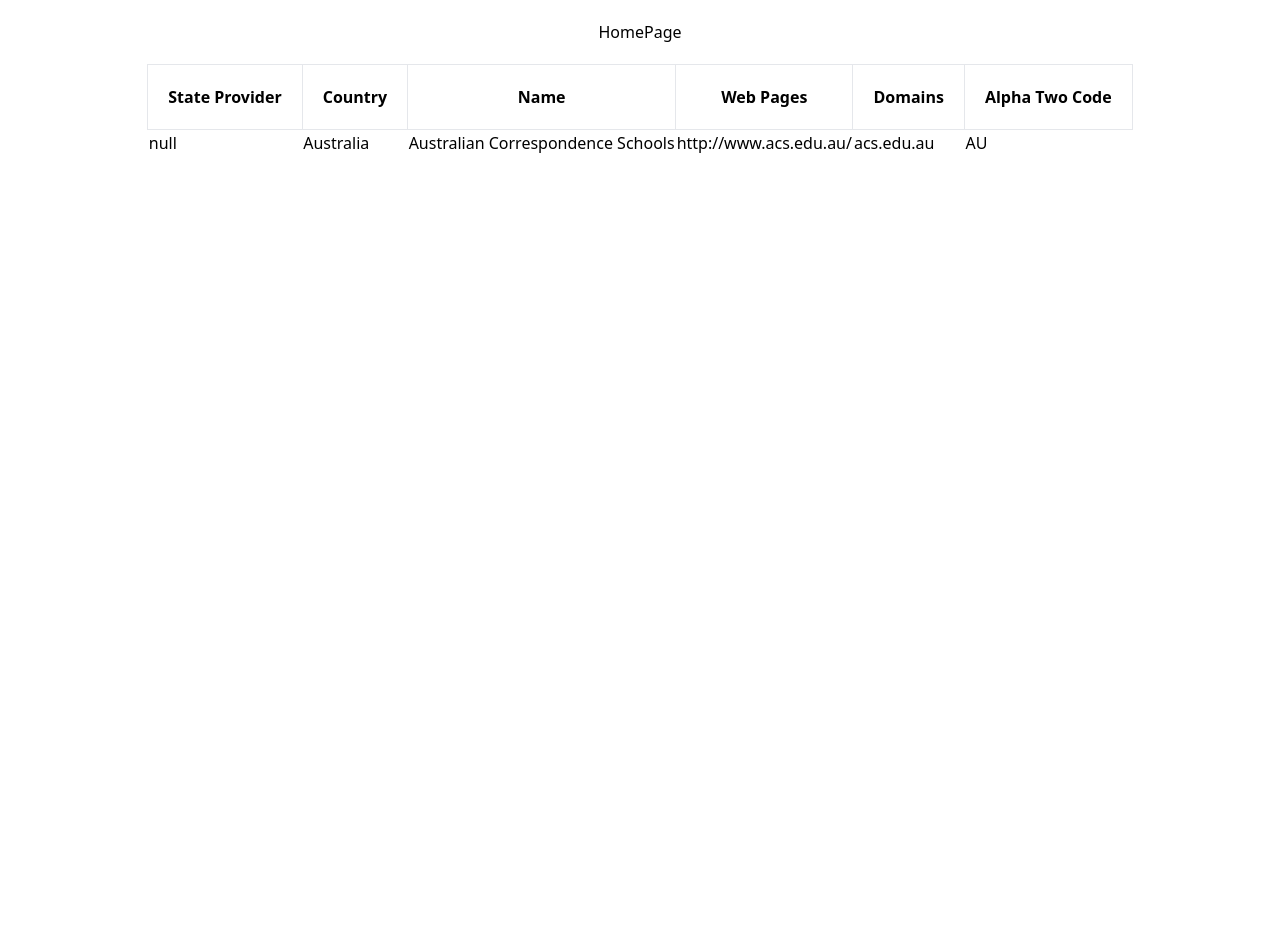
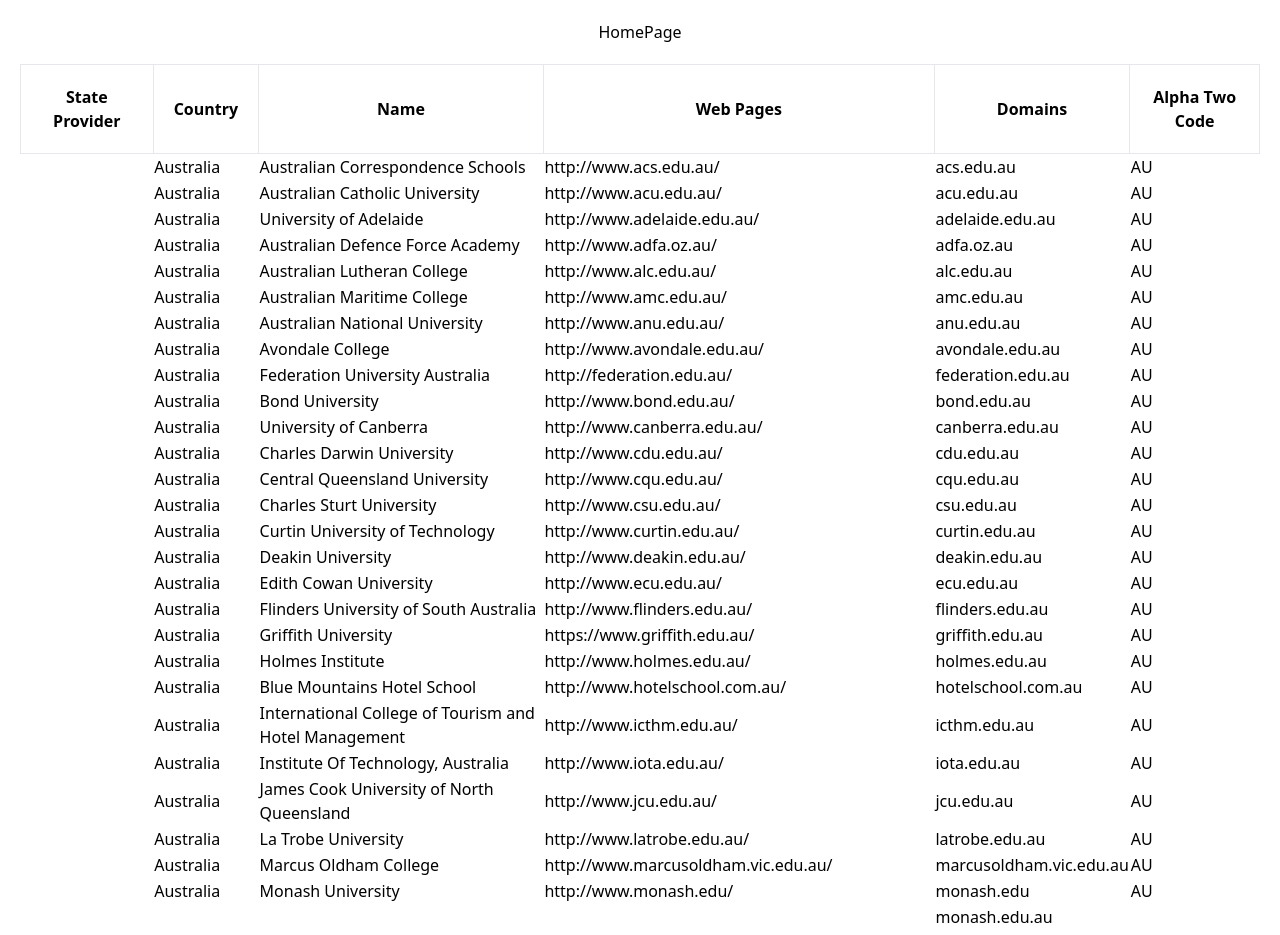
Before and after one commit to NathansStuff/loanoptions.ai-reactapi, a React (Create React App) app: page / in a window 1280 px wide. Shown: the top 935 px of the page. Before the commit the page ends 800 px from the top, so only its background shows below. Built offline with nearby package versions, Linux system fonts and the light colour scheme.

Commit message:
data loads extra table rows for when webpages or domains have >1 value

```diff
--- a/src/data/data.tsx
+++ b/src/data/data.tsx
@@ -351,14 +351,7 @@
     domains: ['usq.edu.au'],
     alpha_two_code: 'AU',
   },
-  {
-    'state-province': null,
-    country: 'Australia',
-    name: 'University of Sydney',
-    web_pages: ['http://sydney.edu.au/'],
-    domains: ['sydney.edu.au', 'usyd.edu.au', 'uni.sydney.edu.au'],
-    alpha_two_code: 'AU',
-  },
+
   {
     'state-province': null,
     country: 'Australia',
--- a/src/routes/Home.tsx
+++ b/src/routes/Home.tsx
@@ -1,31 +1,73 @@
 import data from '../data/data'
-import University from '../types/types'
 
 export default function Home() {
-  const tableData = data
+  const tableHeaders: String[] = [
+    'State Provider',
+    'Country',
+    'Name',
+    'Web Pages',
+    'Domains',
+    'Alpha Two Code',
+  ]
+
   return (
     <div className="flex justify-center items-center w-full flex-col space-y-5 p-5">
       <h1>HomePage</h1>
       <table className="">
         <thead className="">
-          <tr >
-            <th className='border p-5'>State Provider</th>
-            <th className='border p-5'>Country</th>
-            <th className='border p-5'>Name</th>
-            <th className='border p-5'>Web Pages</th>
-            <th className='border p-5'>Domains</th>
-            <th className='border p-5'>Alpha Two Code</th>
+          <tr>
+            {tableHeaders.map((tableHeader) => {
+              return <th className="border p-5">{tableHeader}</th>
+            })}
           </tr>
         </thead>
         <tbody>
-          <tr>
-            <td>null</td>
-            <td>Australia</td>
-            <td>Australian Correspondence Schools</td>
-            <td>http://www.acs.edu.au/</td>
-            <td>acs.edu.au</td>
-            <td>AU</td>
-          </tr>
+          {data.map((dataRow) => {
+            // Initialise empty object to store rows
+            const tableRows: JSX.Element[] = []
+
+            // The first row including all values
+            tableRows.push(
+              <tr>
+                <td>{dataRow['state-province']}</td>
+                <td>{dataRow['country']}</td>
+                <td>{dataRow['name']}</td>
+                <td>{dataRow['web_pages']}</td>
+                <td>{dataRow['domains'][0]}</td>
+                <td>{dataRow['alpha_two_code']}</td>
+              </tr>
+            )
+
+            // Extra rows in case webpages or domains have >1 value
+
+            const domainsLength = dataRow['domains'].length
+            const webpagesLength = dataRow['web_pages'].length
+            // Determine maximum number of extra rows
+            const maxDomainsAndWebpagesLength = Math.max(
+              webpagesLength,
+              domainsLength
+            )
+            // Get extra rows only if necessary
+            if (maxDomainsAndWebpagesLength !== 1) {
+              for (
+                let index = 1;
+                index < maxDomainsAndWebpagesLength;
+                index++
+              ) {
+                tableRows.push(
+                  <tr>
+                    <td></td>
+                    <td></td>
+                    <td></td>
+                    <td>{dataRow['web_pages'][index]}</td>
+                    <td>{dataRow['domains'][index]}</td>
+                    <td></td>
+                  </tr>
+                )
+              }
+            }
+            return tableRows
+          })}
         </tbody>
       </table>
     </div>
```
